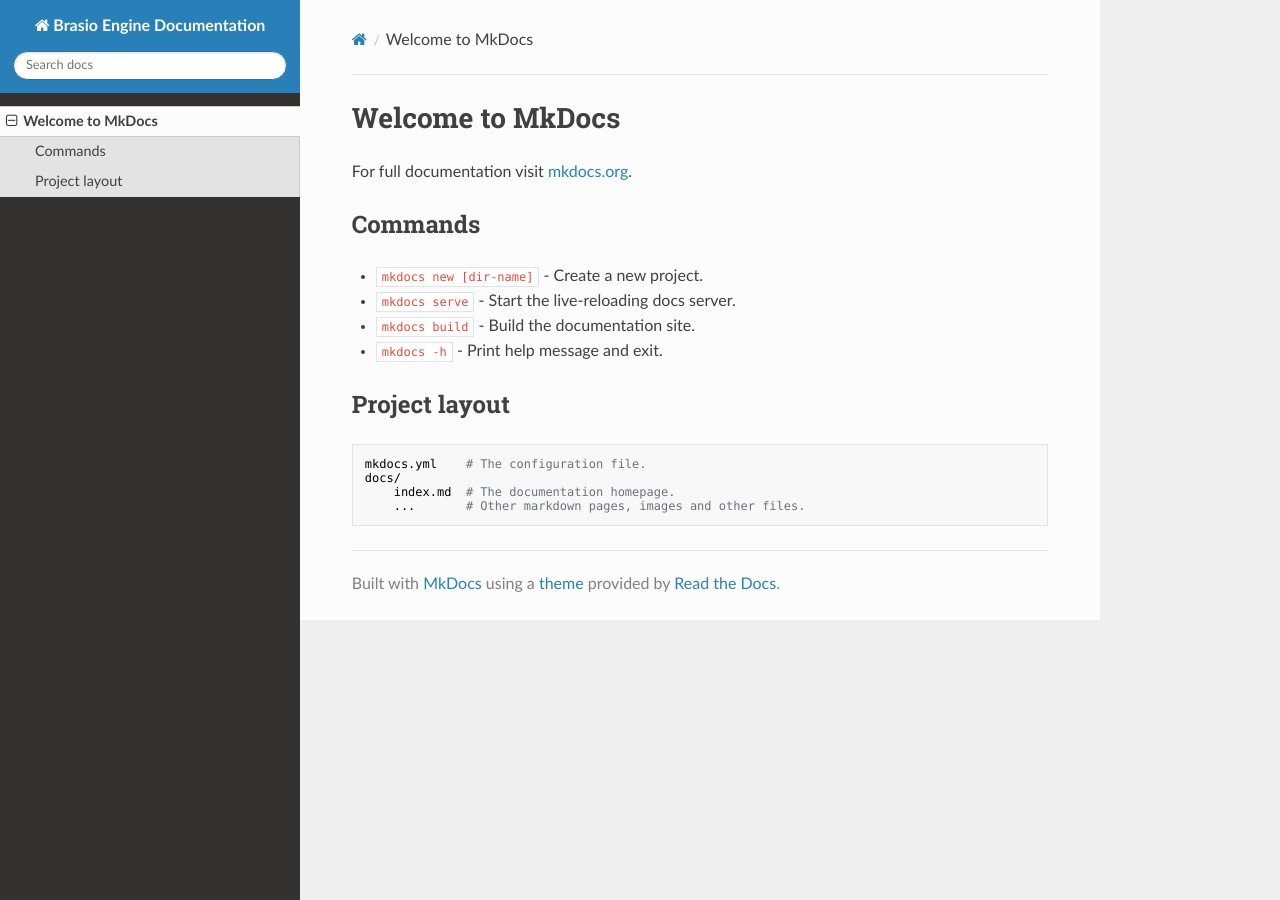
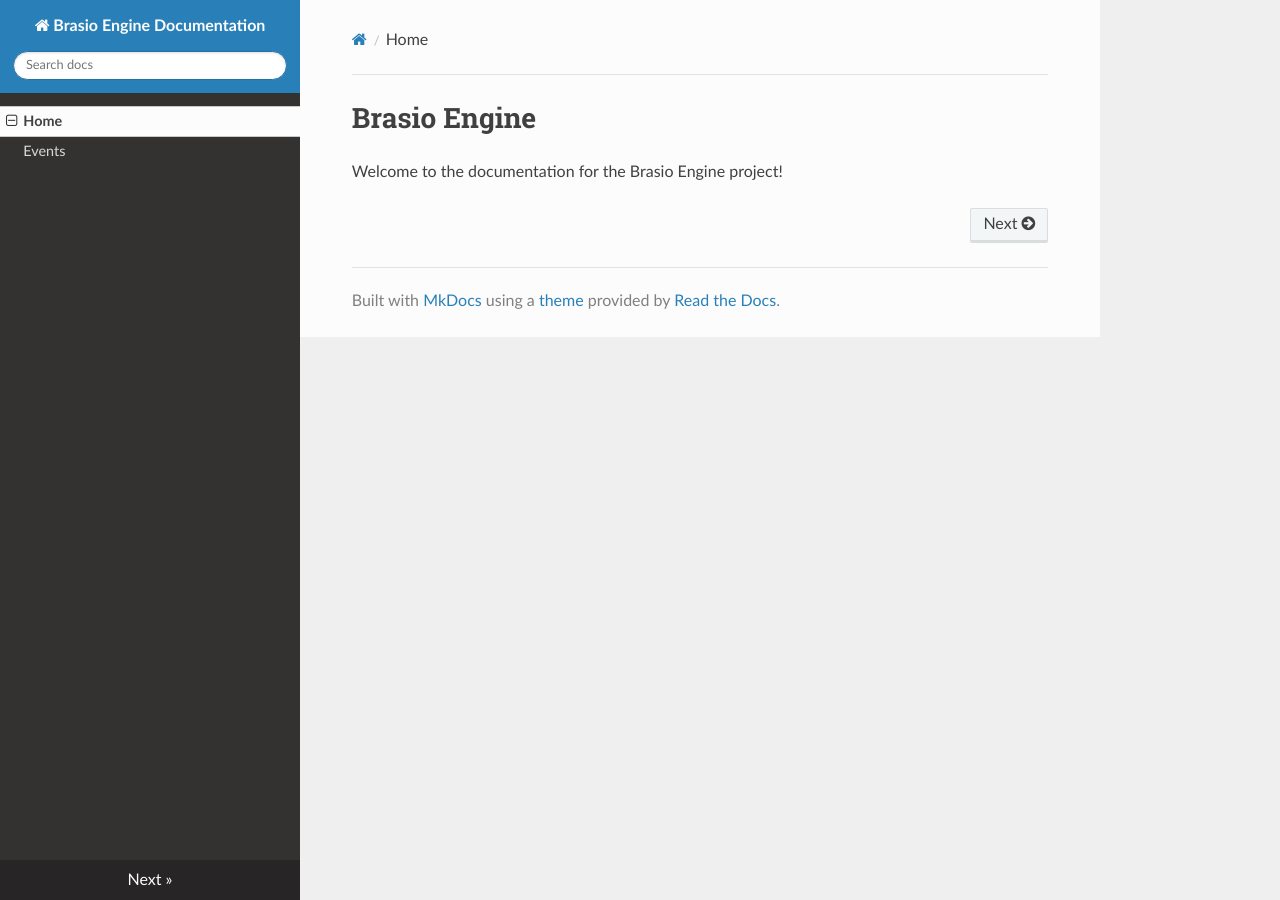
Before and after one commit to Melwan1/Brasio-Engine, an MkDocs documentation site: the page built from docs/index.md, in a window 1280 px wide. Built offline with MkDocs 1.6.1, drawn with Linux system fonts in a browser that asks for light colours; nearby versions of some CDN libraries.

Commit message:
docs(): start documentation

```diff
--- a/docs/index.md
+++ b/docs/index.md
@@ -1,17 +1,3 @@
-# Welcome to MkDocs
+# Brasio Engine
 
-For full documentation visit [mkdocs.org](https://www.mkdocs.org).
-
-## Commands
-
-* `mkdocs new [dir-name]` - Create a new project.
-* `mkdocs serve` - Start the live-reloading docs server.
-* `mkdocs build` - Build the documentation site.
-* `mkdocs -h` - Print help message and exit.
-
-## Project layout
-
-    mkdocs.yml    # The configuration file.
-    docs/
-        index.md  # The documentation homepage.
-        ...       # Other markdown pages, images and other files.
+Welcome to the documentation for the Brasio Engine project!
--- a/mkdocs.yml
+++ b/mkdocs.yml
@@ -1,2 +1,6 @@
 site_name: Brasio Engine Documentation
 theme: readthedocs
+
+nav:
+  - Home: index.md
+  - Events: events/index.md
```
Also changed, not shown: docs/events/index.md (added, +12 -0 lines).
